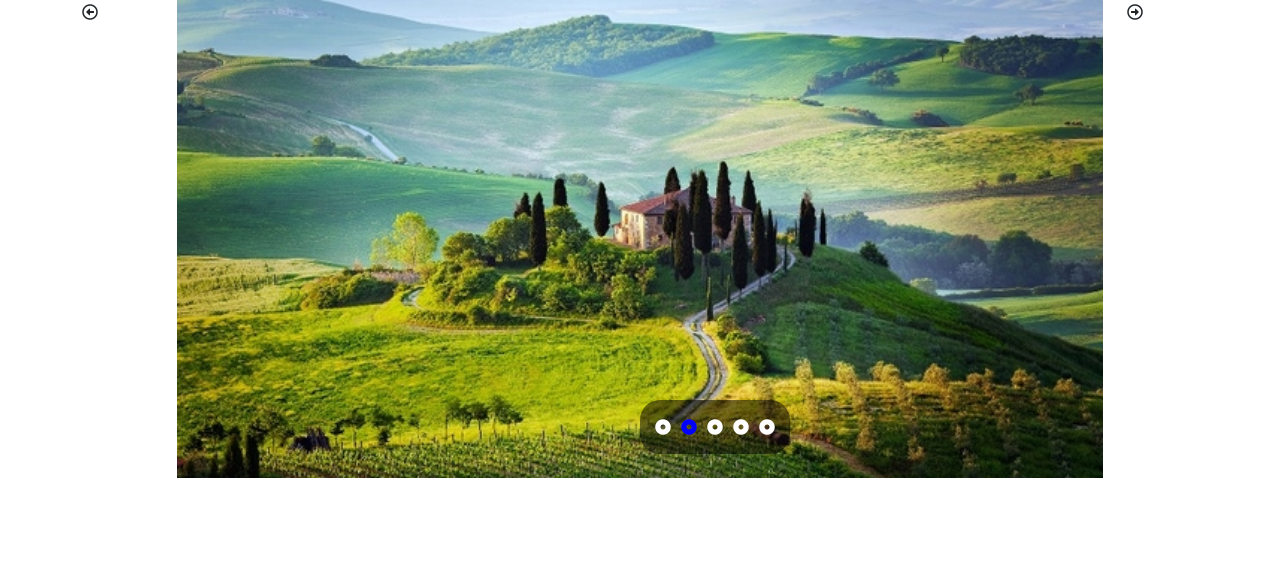
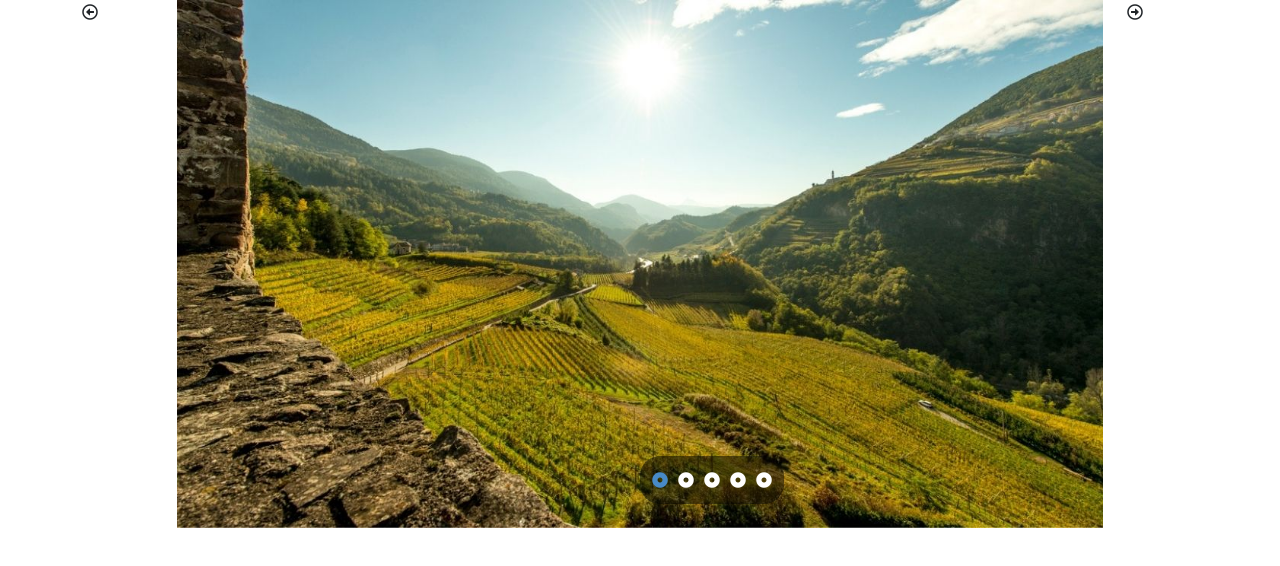
Before and after one commit to VinRu5/vue-slider, a plain HTML site: page index.html in a window 1280 px wide. Both pictures are taken after a click on the icon 663 px from the left and 426 px from the top of the page. Drawn offline with nearby package versions, Linux system fonts and the light colour scheme.

Commit message:
click dot

```diff
--- a/css/style.css
+++ b/css/style.css
@@ -9,7 +9,7 @@
 .box-dot {
     background-color: rgba(0, 0, 0, .5);
     border-radius: 20px;
-    padding: 15px;
+    padding: 12px;
     position: absolute;
     bottom: 24px;
     left: 50%; /*TODO: da sistemare meglio*/
@@ -25,5 +25,5 @@
 }
 
 .box-dot .detected {
-    color: blue;
+    color: #488ac7;
 }
--- a/index.html
+++ b/index.html
@@ -20,7 +20,10 @@
                 <div class="slider-photo col-10">
                     <img :src="photos[imgIndex]" alt="">
                     <span class="box-dot">
-                        <i v-for="(img, index) in photos" :class="detected(index)" class="fas fa-dot-circle"></i>
+                        <i v-for="(img, index) in photos"
+                        @click="changePhoto(index)"
+                        :class="detected(index)"
+                        class="fas fa-dot-circle"></i>
                     </span>
                 </div>
                 <div class="col-1">
--- a/js/script.js
+++ b/js/script.js
@@ -36,6 +36,9 @@ new Vue({
             if (index === this.imgIndex) {
                 return 'detected';
             };
+        },
+        changePhoto: function (index) {
+            this.imgIndex = index;
         }
     }
 })
```
